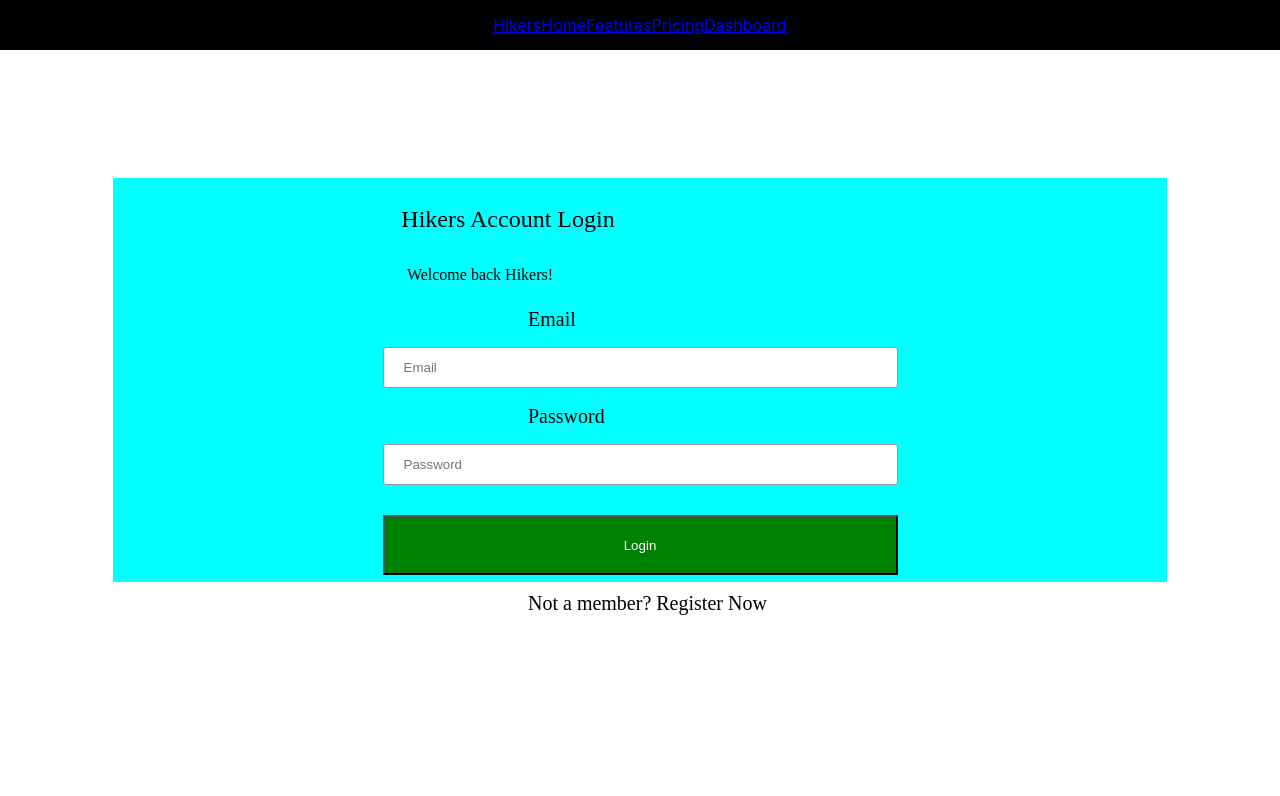
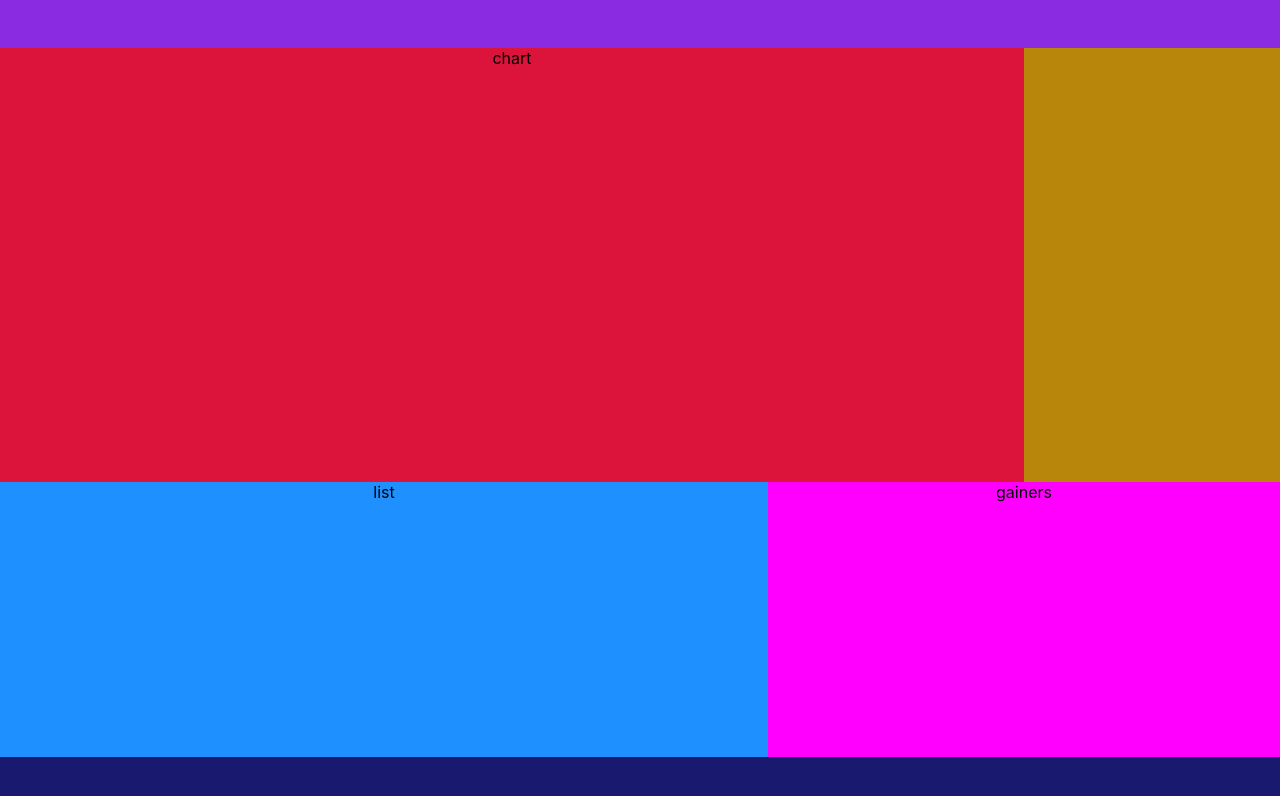
Before and after one commit to suhailajapar/DRC_Project, a React (Create React App) app: page / in a window 1280 px wide. Shown: the top 796 px of the page. Built offline with nearby package versions, Linux system fonts and the light colour scheme.

Commit message:
Feat Market

```diff
--- a/src/App.js
+++ b/src/App.js
@@ -1,10 +1,10 @@
 import "./App.css";
-import Login from "./components/Login/Login";
+import Market from "./components/Market/Market";
 
 function App() {
   return (
     <div className="App">
-      <Login></Login>
+      <Market></Market>
     </div>
   );
 }
--- /dev/null
+++ b/src/components/Market/Market.css
@@ -0,0 +1,49 @@
+body {
+  background-color: midnightblue;
+  height: 86vh;
+}
+
+.chartNmarket {
+  background-color: yellow;
+  height: 70%;
+}
+
+.infodisplay {
+  background-color: blueviolet;
+  height: 10%;
+}
+
+.chartNpurchase {
+  height: 90%;
+  background-color: coral;
+  display: inline-flex;
+  width: 100%;
+}
+
+.chart {
+  background-color: crimson;
+  width: 80%;
+}
+
+.buy-sell {
+  background-color: darkgoldenrod;
+  width: 20%;
+}
+
+.listNgainers {
+  width: 100%;
+  background-color: darkmagenta;
+
+  display: inline-flex;
+  height: 40%;
+}
+
+.list {
+  background-color: dodgerblue;
+  width: 60%;
+}
+
+.gainers {
+  background-color: fuchsia;
+  width: 40%;
+}
--- /dev/null
+++ b/src/components/Market/Market.js
@@ -0,0 +1,32 @@
+import React from "react";
+import { Navbar, Container, Nav } from "react-bootstrap";
+import "./Market.css";
+
+function Market() {
+  return (
+    <>
+      <body>
+        <div className="chartNmarket">
+          <div className="infodisplay">
+            <div className="productname">
+              <div className="dropdown"></div>
+              <div className="displayname"></div>
+            </div>
+            <div className="timeselect"></div>
+            <div className="dateTime"></div>
+          </div>
+          <div className="chartNpurchase">
+            <div className="chart">chart</div>
+            <div className="buy-sell"></div>
+          </div>
+        </div>
+        <div className="listNgainers">
+          <div className="list">list</div>
+          <div className="gainers">gainers</div>
+        </div>
+      </body>
+    </>
+  );
+}
+
+export default Market;
```
